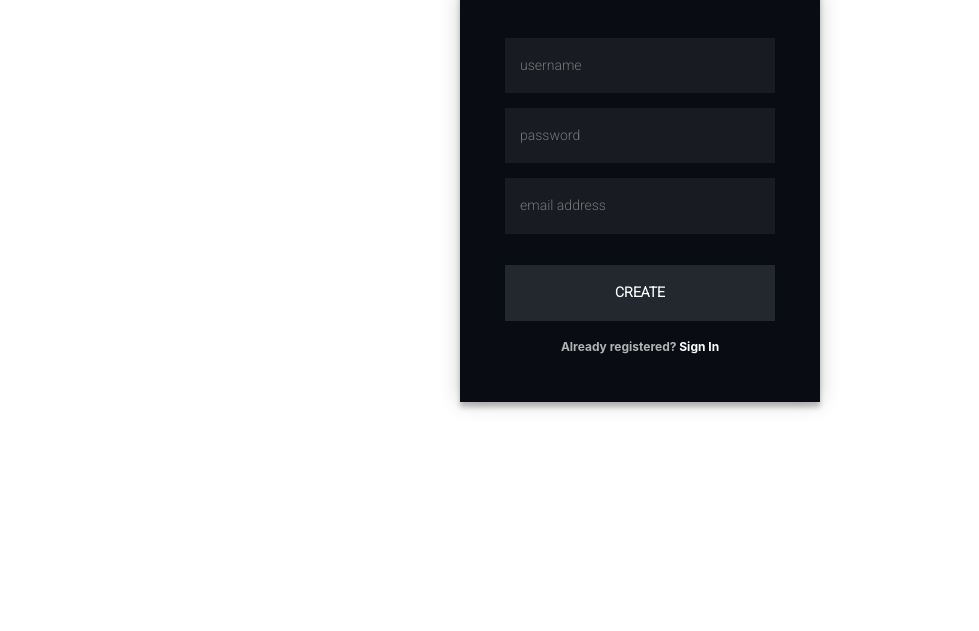
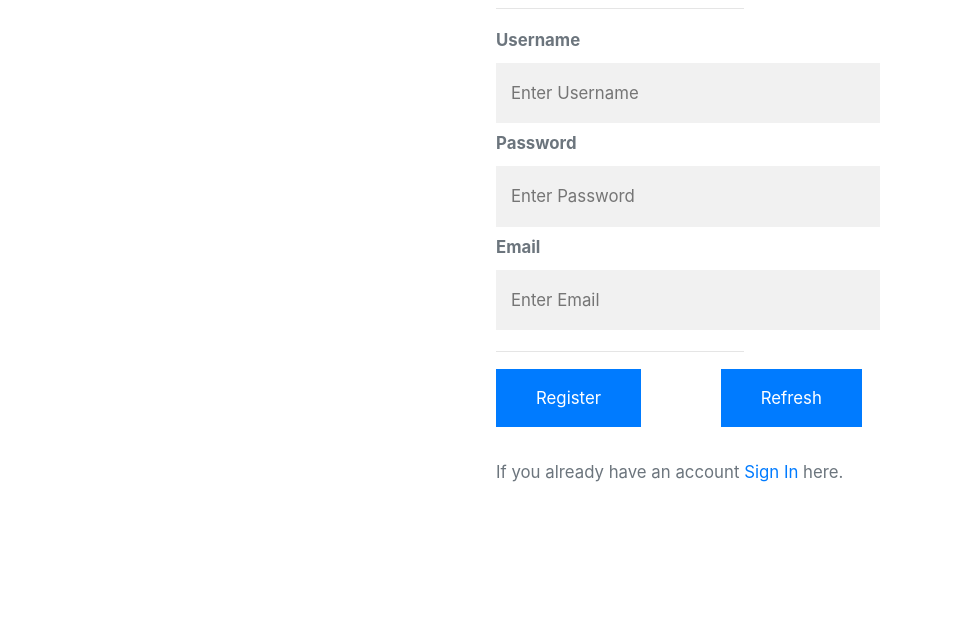
Before and after one commit to yashjjw/stock-simulator, a website: page frontend/sign-up.html in a window 1280 px wide. Shown: the part 169-800 px from the top of the page, without its empty margins (0-979 px from the left). Drawn offline with Linux system fonts and the light colour scheme; files that its build step writes are made by us from their sources.

Commit message:
alert added after each action and changes in sign-up

```diff
--- a/frontend/assets/css/reg.css
+++ b/frontend/assets/css/reg.css
@@ -28,7 +28,7 @@
     margin-bottom: 15px;
 
   }
-  #reg{
+  .button{
     background-color: #007bff;
     border: none;
     color: white;
@@ -37,3 +37,9 @@
     margin-left: 495px;
     cursor: pointer;
   }
+  #ref{
+    margin-left: 75px;
+}
+#but{
+    margin-left: 0px;
+}
--- a/frontend/sign-up.html
+++ b/frontend/sign-up.html
@@ -2,7 +2,7 @@
 
 <head>
   <title>Sign-up</title>
-  <link rel="stylesheet" href="sign-in.css" />
+  <link rel="stylesheet" href="css/reg.css" />
   <link rel="stylesheet" href="css/style.css">
 </head>
 
@@ -41,17 +41,33 @@
     </nav>
   </header>
 
-  <div class="login-page">
-    <div class="form">
-      <form class="register-form">
-        <input type="text" placeholder="username" id="username" required />
-        <input type="password" placeholder="password" id="password" required />
-        <input type="text" placeholder="email address" id="email" required />
-      </form>
-      <button id="but">create</button>
-      <p class="message" id="test">Already registered? <a href="signIn">Sign In</a></p>
-    </div>
-  </div>
+  <div id="frm">
+    <form>
+
+        <h1>Register to Simulator !!!</h1>
+        <hr style="margin-right: 520px;">
+          <label for="username"><b>Username</b></label><br>
+        <input type="text" placeholder="Enter Username" name="username" id="username" required><br>
+
+
+        <label for="password"><b>Password</b></label><br>
+        <input type="password" placeholder="Enter Password" name="password" id="password" required><br>
+
+          <label for="email"><b>Email</b></label><br>
+        <input type="text" placeholder="Enter Email" name="email" id="email" required><br>
+
+
+        <hr style="margin-right: 520px;">
+
+
+
+    </form>
+        <button class="button" id="but">Register</button>
+        <button type="reset" class="button" id="ref">Refresh</button>
+
+          <p style="margin-top: 30px;">If you already have an account <a href="signIn">Sign In</a> here.</p>
+        <h2 style="color: #087408;" id="mess"></h2>
+        </div>
   <script>
     var but = document.getElementById("but");
     console.log(but)
@@ -73,10 +89,10 @@
       }).then((data) => {
         if (data) {
           console.log(data);
-          document.getElementById("test").innerHTML = "Successfully signed up <a href='/signIn'>Sign In</a>";
+          document.getElementById("mess").innerHTML = "Registeration Successful..!!!";
         }
         else {
-          window.alert("BC PHIR Problem");
+          window.alert("Please try again.");
         }
       })
     };
```
Also changed, not shown: frontend/assets/sell.js (+6 -2 lines), frontend/buy.html (+4 -0 lines), frontend/sell.html (+1 -0 lines), frontend/sign-in.html (+1 -1 lines).
